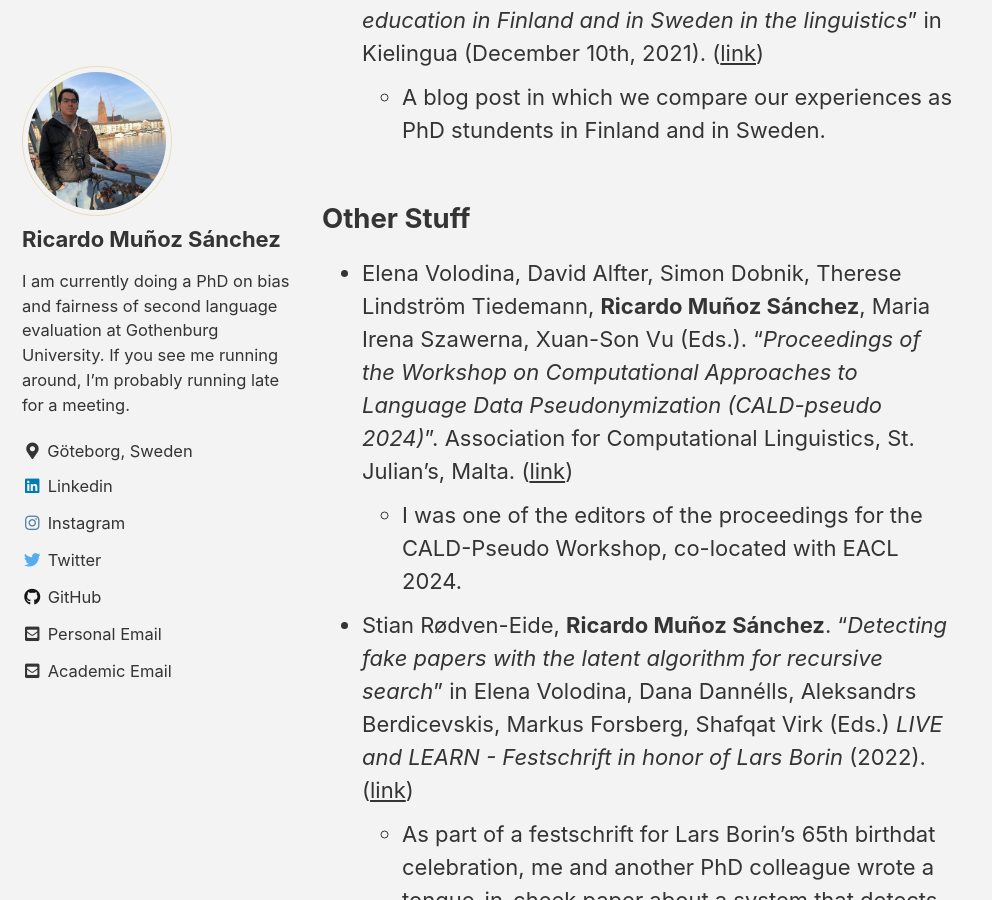
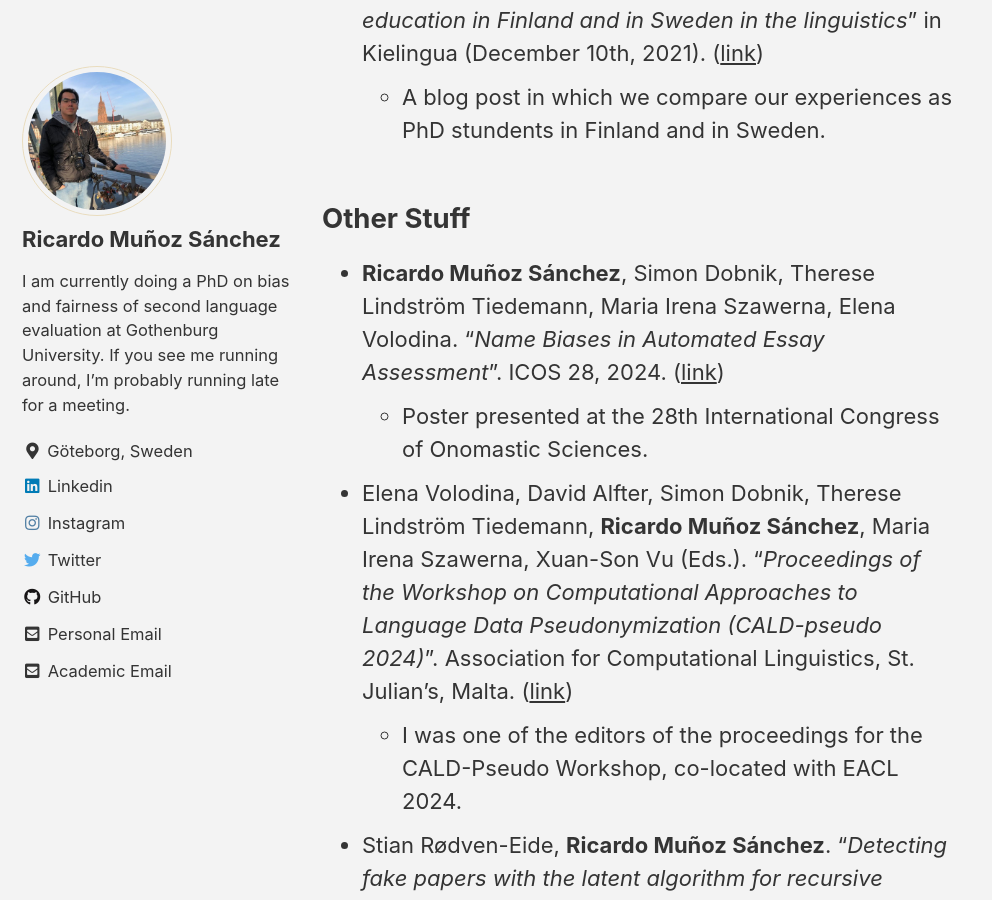
Before and after one commit to rimusa/rimusa.github.io, a Jekyll site: the page built from docs/_pages/research.md, in a window 1280 px wide and 900 px high, scrolled down 3116 px. Shown: the whole window, without its empty margins (0-992 px from the left). Built offline with Jekyll 4.4.1, drawn with Linux system fonts in a browser that asks for light colours; cached includes are drawn as plain includes.

Commit message:
Added ICOS poster

```diff
--- a/docs/_pages/research.md
+++ b/docs/_pages/research.md
@@ -62,6 +62,9 @@ You can see the talks and presentations I've given [here](../talks).
 
 ## Other Stuff
 
+- **Ricardo Muñoz Sánchez**, Simon Dobnik, Therese Lindström Tiedemann, Maria Irena Szawerna, Elena Volodina. "_Name Biases in Automated Essay Assessment_". ICOS 28, 2024. ([link](https://researchportal.helsinki.fi/en/publications/name-biases-in-automated-essay-assessment-poster-presentation))
+    - Poster presented at the 28th International Congress of Onomastic Sciences.
+
 - Elena Volodina, David Alfter, Simon Dobnik, Therese Lindström Tiedemann, **Ricardo Muñoz Sánchez**, Maria Irena Szawerna, Xuan-Son Vu (Eds.). "_Proceedings of the Workshop on Computational Approaches to Language Data Pseudonymization (CALD-pseudo 2024)_". Association for Computational Linguistics, St. Julian’s, Malta. ([link](https://aclanthology.org/2024.caldpseudo-1.0/))
     - I was one of the editors of the proceedings for the CALD-Pseudo Workshop, co-located with EACL 2024.
 
```
